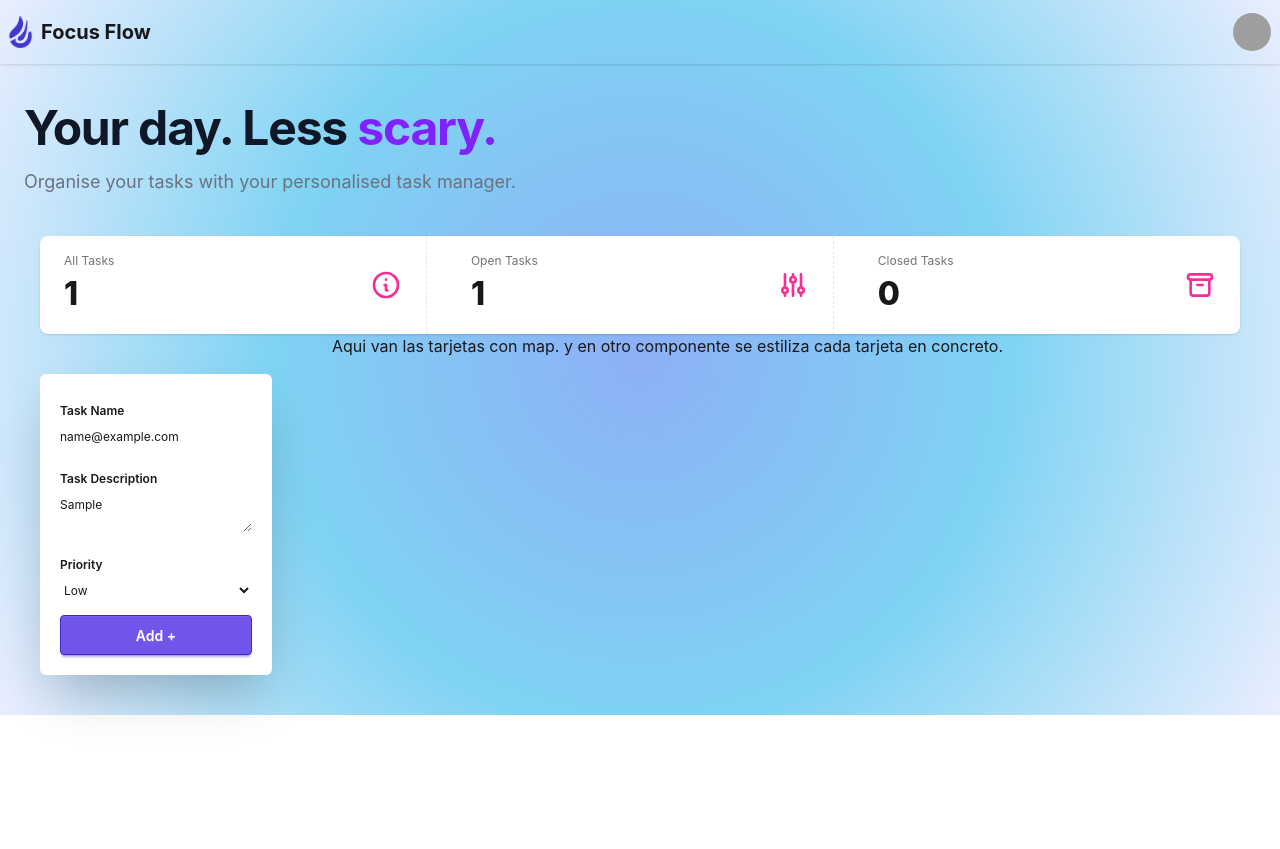
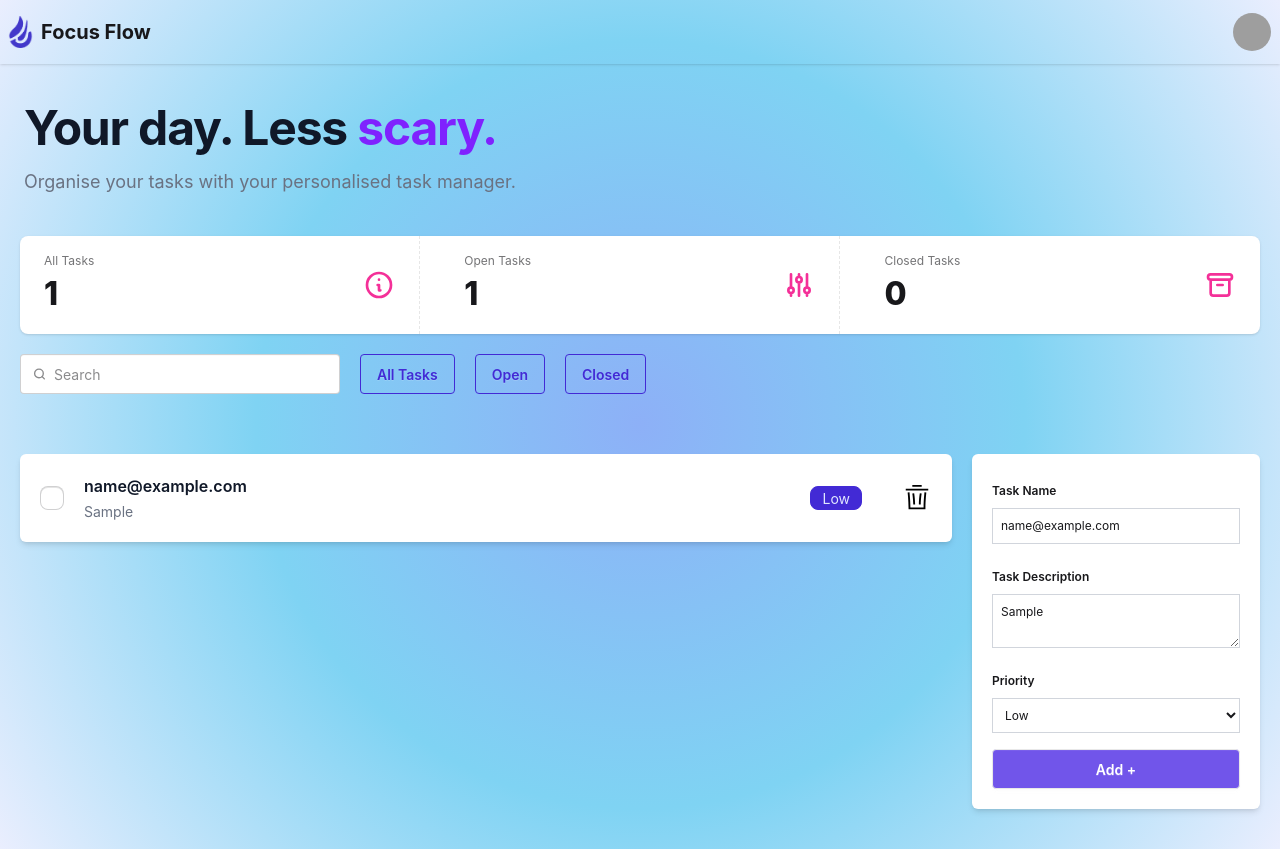
Before and after one commit to mar-alaya/focusflow-dashboard, a React (Vite) app: page / in a window 1280 px wide. Both pictures are taken after typing "name@example.com", "Sample" into the empty fields and a click on the button "Add +". Before the commit the page ends 800 px from the top, so only its background shows below. Built offline with nearby package versions, Linux system fonts and the light colour scheme; grey boxes are pictures that could not be loaded.

Commit message:
Local Storage, Filters & Card interactivity

```diff
--- a/src/App.jsx
+++ b/src/App.jsx
@@ -4,20 +4,18 @@ import { Stats } from "./assets/components/stats.comp";
 import { useState } from "react";
 import { Form } from "./assets/components/form.comp";
 import { TaskContainer } from "./assets/components/cards/taskcard.container.comp";
+import { Filters } from "./assets/components/filters.comp";
+import { Seachbar } from "./assets/components/searchbar.comp";
+import { useLocalStorage } from "./hooks/useLocalStorage";
 
 function App() {
-  const [allTasks, setAllTasks] = useState([
-    {
-      id: 0,
-      name: "",
-      description: "",
-      priority: 3,
-      status: 1,
-    },
-  ]);
+  const [allTasks, setAllTasks] = useLocalStorage("focusflow-tasks", []);
+  const [filter, setFilter] = useState("all");
 
-  const openTasks = allTasks.filter((task) => task.status === 1);
-  const closedTasks = allTasks.filter((task) => task.status === 2);
+  const openTasks = allTasks.filter((task) => task.isClosed === false);
+  const closedTasks = allTasks.filter((task) => task.isClosed === true);
+
+  console.log(openTasks);
 
   function handleSubmit(event) {
     event.preventDefault();
@@ -34,9 +32,61 @@ function App() {
         name: newTaskName,
         description: newTaskDescription,
         priority: newTaskPriority,
-        status: 1,
+        isClosed: false,
       },
     ]);
+  }
+
+  function handleDeleteTask(task) {
+    const newTaskList = allTasks.filter(
+      (currentTask) => currentTask.id !== task.id,
+    );
+
+    setAllTasks(newTaskList);
+  }
+
+  let visibleTasks = allTasks;
+
+  if (filter === "open") {
+    visibleTasks = allTasks.filter((task) => task.isClosed === false);
+  } else if (filter === "closed") {
+    visibleTasks = allTasks.filter((task) => task.isClosed === true);
+  }
+
+  function handleCloseTask(task) {
+    const updatedTasks = allTasks.map((currentTask) => {
+      if (currentTask.id === task.id) {
+        const updatedTask = { ...currentTask };
+
+        if (currentTask.isClosed === false) {
+          updatedTask.isClosed = true;
+        } else {
+          updatedTask.isClosed = false;
+        }
+
+        return updatedTask;
+      } else {
+        return currentTask;
+      }
+    });
+
+    setAllTasks(updatedTasks);
+  }
+
+  function handleViewOpen() {
+    setFilter("open");
+  }
+
+  function handleViewAll() {
+    setFilter("all");
+  }
+
+  function handleViewClosed() {
+    setFilter("closed");
+  }
+
+  function handleSearch(input) {
+    allTasks.filter((task) => input.includes());
   }
 
   return (
@@ -47,14 +97,27 @@ function App() {
       </header>
       <main>
         <Stats
-          allTasks={allTasks.length - 1}
-          openTasks={openTasks.length - 1}
+          allTasks={allTasks.length}
+          openTasks={openTasks.length}
           closedTasks={closedTasks.length}
         />
 
-        <section className="dashboard-section flex gap-5">
+        <section className="flex gap-5 m-5">
+          <Seachbar handler={handleSearch} />
+          <Filters
+            handlerOpen={handleViewOpen}
+            handlerAll={handleViewAll}
+            handlerClosed={handleViewClosed}
+          />
+        </section>
+
+        <section className="dashboard-section flex items-start gap-5 px-5 py-10">
+          <TaskContainer
+            tasklist={visibleTasks}
+            closeHandler={handleCloseTask}
+            deleteHandler={handleDeleteTask}
+          />
           <Form handler={handleSubmit} />
-          <TaskContainer />
         </section>
       </main>
     </>
--- /dev/null
+++ b/src/assets/components/cards/taskcard.comp.jsx
@@ -0,0 +1,40 @@
+export function TaskCard({
+  name,
+  description,
+  priority,
+  closeTaskHandler,
+  removeTaskHandler,
+}) {
+  return (
+    <>
+      <div
+        id="taskcard"
+        className="bg-base-100 w-full shadow-md flex justify-between p-5 rounded-md"
+      >
+        <div className="flex items-center gap-5">
+          <input type="checkbox" class="checkbox" onChange={closeTaskHandler} />
+          <div>
+            <h3 className="text-base font-semibold text-gray-900">{name}</h3>
+            <p className="mt-1 text-sm text-gray-500">{description}</p>
+          </div>
+        </div>
+
+        <div className="flex items-center gap-10">
+          <div class="badge badge-primary">{priority}</div>
+          <button onClick={removeTaskHandler}>
+            <svg
+              xmlns="http://www.w3.org/2000/svg"
+              x="0px"
+              y="0px"
+              width="30"
+              height="30"
+              viewBox="0 0 32 32"
+            >
+              <path d="M 11 2 L 11 4 L 21 4 L 21 2 L 11 2 z M 4 6 L 4 8 L 28 8 L 28 6 L 4 6 z M 7.9921875 9.875 L 6.0078125 10.125 C 6.0078125 10.125 7 18.074074 7 27 L 7 28 L 25 28 L 25 27 C 25 18.074074 25.992188 10.125 25.992188 10.125 L 24.007812 9.875 C 24.007812 9.875 23.120303 17.398914 23.042969 26 L 8.9570312 26 C 8.8796974 17.398914 7.9921875 9.875 7.9921875 9.875 z M 12.986328 10.835938 L 11.013672 11.164062 C 11.013672 11.164062 12 17.111111 12 23 L 14 23 C 14 16.888889 12.986328 10.835936 12.986328 10.835938 z M 19.013672 10.835938 C 19.013672 10.835938 18 16.888889 18 23 L 20 23 C 20 17.111111 20.986328 11.164064 20.986328 11.164062 L 19.013672 10.835938 z"></path>
+            </svg>
+          </button>
+        </div>
+      </div>
+    </>
+  );
+}
--- a/src/assets/components/cards/taskcard.container.comp.jsx
+++ b/src/assets/components/cards/taskcard.container.comp.jsx
@@ -1,10 +1,18 @@
-export function TaskContainer(tasklist) {
+import { TaskCard } from "./taskcard.comp";
+
+export function TaskContainer({ tasklist, closeHandler, deleteHandler }) {
   return (
-    <div>
-      <h1>
-        Aqui van las tarjetas con map. y en otro componente se estiliza cada
-        tarjeta en concreto.
-      </h1>
+    <div className="flex-1 min-w-0 flex flex-col gap-3">
+      {tasklist.map((task) => (
+        <TaskCard
+          key={task.id}
+          name={task.name}
+          description={task.description}
+          priority={task.priority}
+          closeTaskHandler={() => closeHandler(task)}
+          removeTaskHandler={() => deleteHandler(task)}
+        />
+      ))}
     </div>
   );
 }
--- /dev/null
+++ b/src/assets/components/filters.comp.jsx
@@ -0,0 +1,15 @@
+export function Filters(handlerAll, handlerOpen, handlerClosed) {
+  return (
+    <div className="flex gap-5 items-center">
+      <button onClick={handlerAll} class="btn btn-outline btn-primary">
+        All Tasks
+      </button>
+      <button onClick={handlerOpen} class="btn btn-outline btn-primary">
+        Open
+      </button>
+      <button onClick={handlerClosed} class="btn btn-outline btn-primary">
+        Closed
+      </button>
+    </div>
+  );
+}
--- a/src/assets/components/form.comp.jsx
+++ b/src/assets/components/form.comp.jsx
@@ -3,7 +3,7 @@ import { Button } from "../shared/buttons/button.comp";
 export function Form({ handler }) {
   return (
     <form
-      className="bg-base-100 m-10 p-5 rounded-md flex flex-col gap-3 justify-center shadow-2xl"
+      className="m-0 w-72 shrink-0 bg-base-100 p-5 rounded-md flex flex-col gap-3 shadow-md"
       onSubmit={handler}
     >
       <fieldset className="fieldset">
@@ -11,7 +11,7 @@ export function Form({ handler }) {
         <input
           name="task-name"
           type="text"
-          className="input-name"
+          className="input-name border border-gray-300 p-2"
           placeholder="e.g. Check Emails"
           required
         />
@@ -21,7 +21,7 @@ export function Form({ handler }) {
         <legend className="fieldset-legend">Task Description</legend>
         <textarea
           name="task-description"
-          className="input-description"
+          className="input-description  border border-gray-300 p-2"
           placeholder="Give more details"
         ></textarea>
       </fieldset>
@@ -30,16 +30,16 @@ export function Form({ handler }) {
         <legend className="fieldset-legend">Priority</legend>
         <select
           name="task-priority"
-          className="input-priority"
+          className="input-priority border border-gray-300 p-2"
           defaultValue="3"
         >
-          <option value="3">Low</option>
-          <option value="2">Middle</option>
-          <option value="1">High</option>
+          <option value="Low">Low</option>
+          <option value="Middle">Middle</option>
+          <option value="High">High</option>
         </select>
       </fieldset>
 
-      <Button type="submit" className="btn-primary" text="Add +" />
+      <Button type="submit" className="primary-btn" text="Add +" />
     </form>
   );
 }
--- /dev/null
+++ b/src/assets/components/searchbar.comp.jsx
@@ -0,0 +1,25 @@
+export function Seachbar(handler) {
+  return (
+    <>
+      <label class="input">
+        <svg
+          class="h-[1em] opacity-50"
+          xmlns="http://www.w3.org/2000/svg"
+          viewBox="0 0 24 24"
+        >
+          <g
+            stroke-linejoin="round"
+            stroke-linecap="round"
+            stroke-width="2.5"
+            fill="none"
+            stroke="currentColor"
+          >
+            <circle cx="11" cy="11" r="8"></circle>
+            <path d="m21 21-4.3-4.3"></path>
+          </g>
+        </svg>
+        <input onChange={handler} type="search" placeholder="Search" />
+      </label>
+    </>
+  );
+}
--- a/src/assets/components/stats.comp.jsx
+++ b/src/assets/components/stats.comp.jsx
@@ -1,7 +1,7 @@
 export function Stats({ allTasks, openTasks, closedTasks }) {
   return (
     <section>
-      <div className="stats shadow bg-base-100 flex justify-center mx-10 gap-5">
+      <div className="stats shadow bg-base-100 mx-5 flex justify-center gap-5">
         <div className="stat">
           <div className="stat-figure text-secondary">
             <svg
--- /dev/null
+++ b/src/hooks/useLocalStorage.js
@@ -0,0 +1,29 @@
+import { useState, useEffect } from "react";
+
+export function useLocalStorage(key, initialValue) {
+  function loadData() {
+    try {
+      const savedData = localStorage.getItem(key);
+
+      if (savedData !== null) {
+        return JSON.parse(savedData);
+      }
+    } catch (error) {
+      console.error("Task loading failed", error);
+    }
+
+    return initialValue;
+  }
+
+  const [value, setValue] = useState(loadData);
+
+  useEffect(() => {
+    try {
+      localStorage.setItem(key, JSON.stringify(value));
+    } catch (error) {
+      console.error("Task loading failed:", error);
+    }
+  }, [key, value]);
+
+  return [value, setValue];
+}
--- a/src/index.css
+++ b/src/index.css
@@ -5,10 +5,15 @@ body {
   background: radial-gradient(circle, #8db0f7, #7fd3f3, #eaeefe);
 }
 
-.btn-primary {
+.primary-btn {
   background-color: #7155ea;
   color: white;
   &:hover {
     background-color: #5e43d3;
   }
 }
+
+.closed-task {
+  background-color: grey;
+  color: #eaeefe;
+}
```
